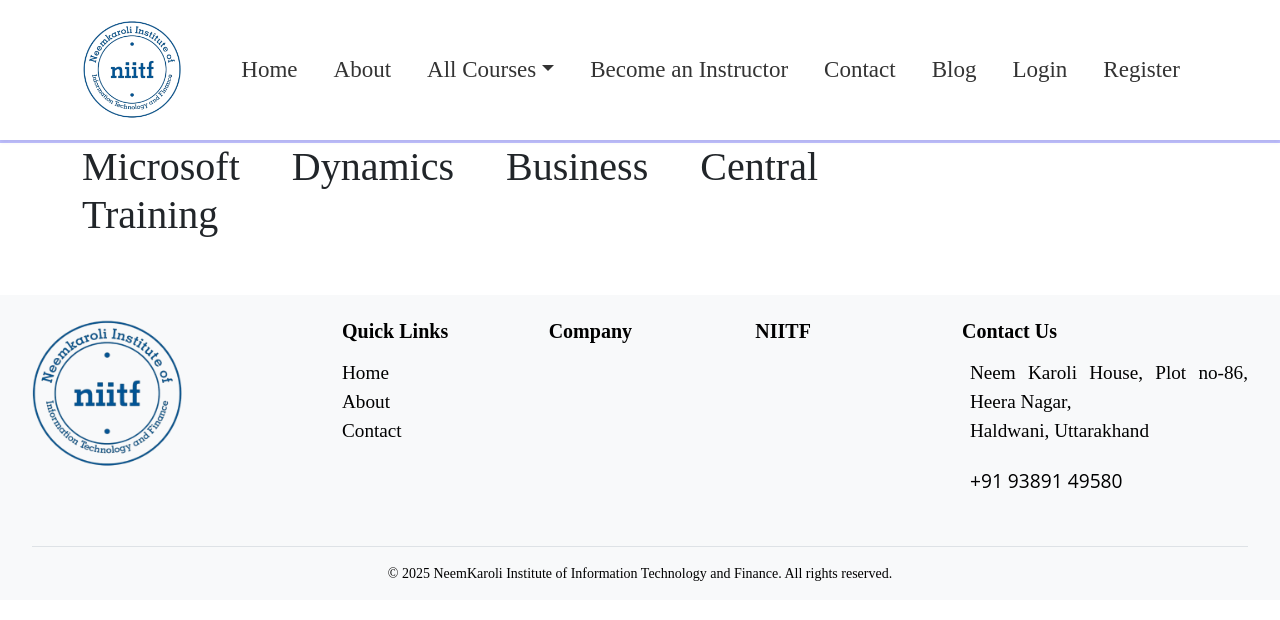
After one commit to neemkaroli12/Microsoft_dynamics, a Django app: page /courses/ in a window 1280 px wide. The commit adds this page. Shown: the top 620 px of the page. Run offline with Django 5.2, Linux system fonts and the light colour scheme; some libraries are stand-ins or nearby versions.

Commit message:
changes in form

```diff
--- /dev/null
+++ b/newapp/templates/course.html
@@ -0,0 +1,13 @@
+{% extends "layout.html" %}
+{% block title %}Course Page{% endblock %}
+{% block content %}
+    <div class="container">
+        <div class="row">
+
+            <div class="col-lg-8">
+                <h1>Microsoft Dynamics Business Central Training</h1>
+            </div>
+            <div class="col-lg-4"></div>
+        </div>
+    </div>
+{% endblock %}
--- a/newapp/urls.py
+++ b/newapp/urls.py
@@ -9,4 +9,5 @@ urlpatterns=[
     path('register/', views.register_view, name="register"),
     path('login/', views.login_view, name='login'),
     path('logout/', views.logout_view, name='logout'),
+    path('courses/', views.course_page, name='course'),
 ]
--- a/newapp/views.py
+++ b/newapp/views.py
@@ -46,3 +46,6 @@ def logout_view(request):
     logout(request)
     messages.success(request, "You have been logged out.")
     return redirect('login')
+
+def  course_page(request):
+    return render(request, 'course.html')
--- a/static/css/style.css
+++ b/static/css/style.css
@@ -1,5 +1,6 @@
 body{
       font-family:'Times New Roman', Times, serif !important;
+       text-align: justify !important;
 }
 
 /* ------------------ Navbar Styling ------------------ */
@@ -15,7 +16,6 @@ body{
   height: 100px;
   width: 100px;
   object-fit: contain;
-  border-radius: 50%;
 }
 
 .navbar-nav .nav-link {
@@ -219,6 +219,7 @@ body.no-scroll {
     background: linear-gradient(135deg, #0078D7, #00B294);
     color: white;
     text-align: center;
+    text-align: justify !important;
 }
 
 .section-title-courses {
@@ -267,6 +268,7 @@ body.no-scroll {
 .why-choose-us {
   background: #f9f9fb;
   padding: 60px 20px;
+   text-align: justify !important;
 }
 
 .section-title-why {
--- a/templates/layout.html
+++ b/templates/layout.html
@@ -37,7 +37,7 @@
                   <a class="dropdown-item" href="#">Microsoft Dynamics</a>
                   <ul class="dropdown-menu sub-dropdown">
                     <li>
-                      <a class="dropdown-item" href="#">MS Dynamics 365 BC Functional Training</a>
+                      <a class="dropdown-item" href="{% url 'course' %}">MS Dynamics 365 BC Functional Training</a>
                     </li>
                     <div class="custom-divider"></div>
                     <li>
@@ -68,10 +68,16 @@
                 </li>
               </ul>
             </li>
-
+             <li class="nav-item">
+              <a class="nav-link fw-semibold text-dark" href="#">Become an Instructor</a>
+            </li>
             <li class="nav-item">
               <a class="nav-link fw-semibold text-dark" href="#">Contact</a>
             </li>
+            <li class="nav-item">
+              <a class="nav-link fw-semibold text-dark" href="#">Blog</a>
+            </li>
+
             {% if user.is_authenticated %}
               <li class="nav-item">
                 <a class="nav-link" href="{% url 'logout' %}">Logout</a>
```
Also changed, not shown: db.sqlite3.
